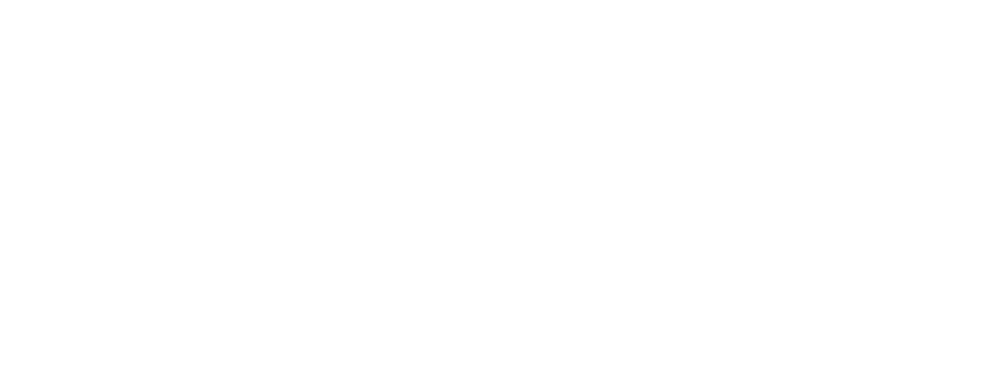
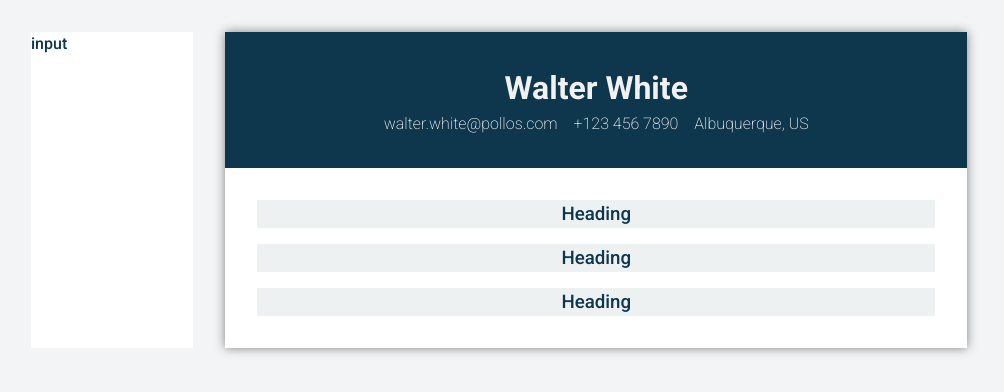
Before and after one commit to MrBlunderovich/odin-cv-app, a React (Vite) app: page / in a window 1280 px wide. Shown: the top 392 px of the page, without its empty margins (141-1145 px from the left). Built offline with nearby package versions, Linux system fonts and the light colour scheme.

Commit message:
create major components

```diff
--- a/src/App.css
+++ b/src/App.css
@@ -1,6 +1,20 @@
 @import url("https://fonts.googleapis.com/css2?family=Roboto:wght@200;500;700&display=swap");
+@import url("https://fonts.googleapis.com/icon?family=Material+Icons+Outlined");
 :root {
   font-family: "Roboto", sans-serif;
+  --navy: #0e374e;
+  --light: #f1f1f1;
+  --gray: #eef1f2;
+  --light-gray: #f3f4f6;
+  /*   --green-gradient-darker: #0b4940;
+  --green-gradient-lighter: #0b6e30;
+  --light-yellow: #fcfa00;
+  --dark-yellow: #d1be00;
+  --green: #01573e;
+  --dark-green: #00241a;
+  --azure: #1c8a71;
+  --olive: #93b000;
+  --dirt: #6c6101; */
 }
 * {
   box-sizing: border-box;
@@ -10,3 +24,23 @@
   margin: 0;
   padding: 0;
 }
+
+body {
+  background-color: var(--light-gray);
+  color: var(--navy);
+}
+
+.app-container {
+  margin: 2rem auto;
+  padding-inline: 2rem;
+  max-width: 1000px;
+  /* min-height: 100vh;
+  min-height: 100dvh; */
+  display: flex;
+  flex-wrap: wrap;
+  gap: 2rem;
+
+  & > * {
+    flex-grow: 1;
+  }
+}
--- a/src/App.tsx
+++ b/src/App.tsx
@@ -1,7 +1,16 @@
 import "./App.css";
+import Editor from "./components/Editor/Editor";
+import Preview from "./components/Preview/Preview";
 
 function App() {
-  return <></>;
+  return (
+    <>
+      <div className="app-container">
+        <Editor />
+        <Preview />
+      </div>
+    </>
+  );
 }
 
 export default App;
--- /dev/null
+++ b/src/components/Editor/Editor.module.css
@@ -0,0 +1,3 @@
+.editor {
+  background-color: #fff;
+}
--- /dev/null
+++ b/src/components/Editor/Editor.tsx
@@ -0,0 +1,6 @@
+import {} from "react";
+import styles from "./Editor.module.css";
+
+export default function Editor() {
+  return <aside className={styles.editor}>input</aside>;
+}
--- /dev/null
+++ b/src/components/Preview/Preview.module.css
@@ -0,0 +1,34 @@
+.output {
+  background-color: #fff;
+  box-shadow: 0 0 10px 0 gray;
+  flex-grow: 2;
+}
+
+.heading {
+  background-color: var(--navy);
+  color: var(--light);
+  padding: 2rem;
+  font-style: normal;
+}
+
+.name {
+  text-align: center;
+  font-size: 2rem;
+  font-weight: 700;
+}
+
+.contacts {
+  list-style: none;
+  display: flex;
+  flex-wrap: wrap;
+  gap: 1rem;
+  justify-content: center;
+  font-weight: 200;
+}
+
+.container {
+  padding: 2rem;
+  display: flex;
+  flex-direction: column;
+  gap: 1rem;
+}
--- /dev/null
+++ b/src/components/Preview/Preview.tsx
@@ -0,0 +1,23 @@
+import {} from "react";
+import styles from "./Preview.module.css";
+import PreviewSection from "../PreviewSection/PreviewSection";
+
+export default function Preview() {
+  return (
+    <main className={styles.output}>
+      <address className={styles.heading}>
+        <h2 className={styles.name}>Walter White</h2>
+        <ul className={styles.contacts}>
+          <li>walter.white@pollos.com</li>
+          <li>+123 456 7890</li>
+          <li>Albuquerque, US</li>
+        </ul>
+      </address>
+      <div className={styles.container}>
+        <PreviewSection />
+        <PreviewSection />
+        <PreviewSection />
+      </div>
+    </main>
+  );
+}
--- /dev/null
+++ b/src/components/PreviewSection/PreviewSection.module.css
@@ -0,0 +1,10 @@
+.heading {
+  background-color: var(--gray);
+  color: var(--navy);
+  text-align: center;
+  font-weight: 500;
+}
+
+.grid-container {
+  display: grid;
+}
--- /dev/null
+++ b/src/components/PreviewSection/PreviewSection.tsx
@@ -0,0 +1,11 @@
+import {} from "react";
+import styles from "./PreviewSection.module.css";
+
+export default function PreviewSection() {
+  return (
+    <section className={`${styles["preview-section"]}`}>
+      <h3 className={`${styles["heading"]}`}>Heading</h3>
+      <div className={`${styles["grid-container"]}`}></div>
+    </section>
+  );
+}
--- a/tsconfig.json
+++ b/tsconfig.json
@@ -16,6 +16,7 @@
 
     /* Linting */
     "strict": true,
+    "noImplicitAny": true,
     "noUnusedLocals": true,
     "noUnusedParameters": true,
     "noFallthroughCasesInSwitch": true
```
Also changed, not shown: src/components/Header/Header.module.css (added, +8 -0 lines), src/components/Header/Header.tsx (added, +10 -0 lines).
